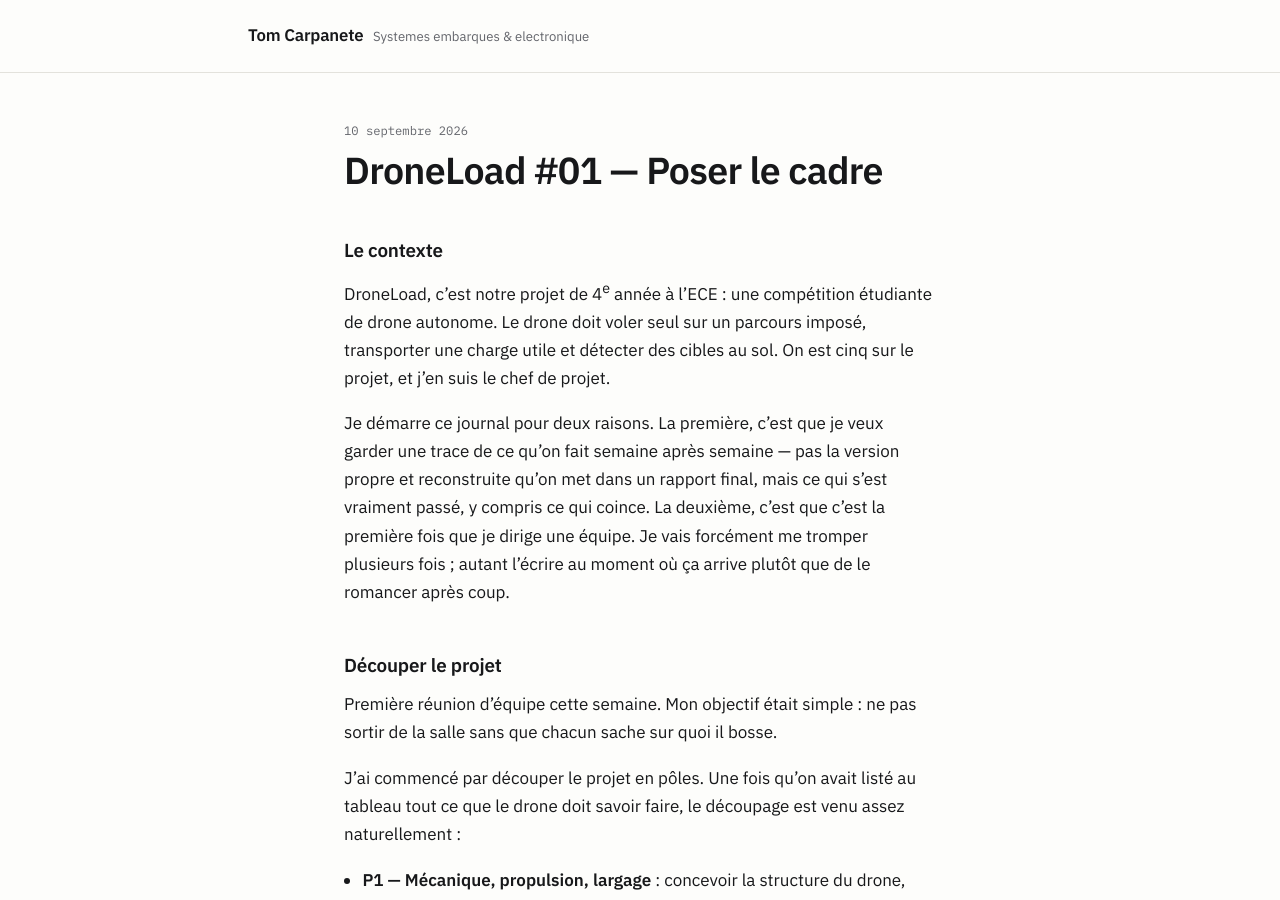
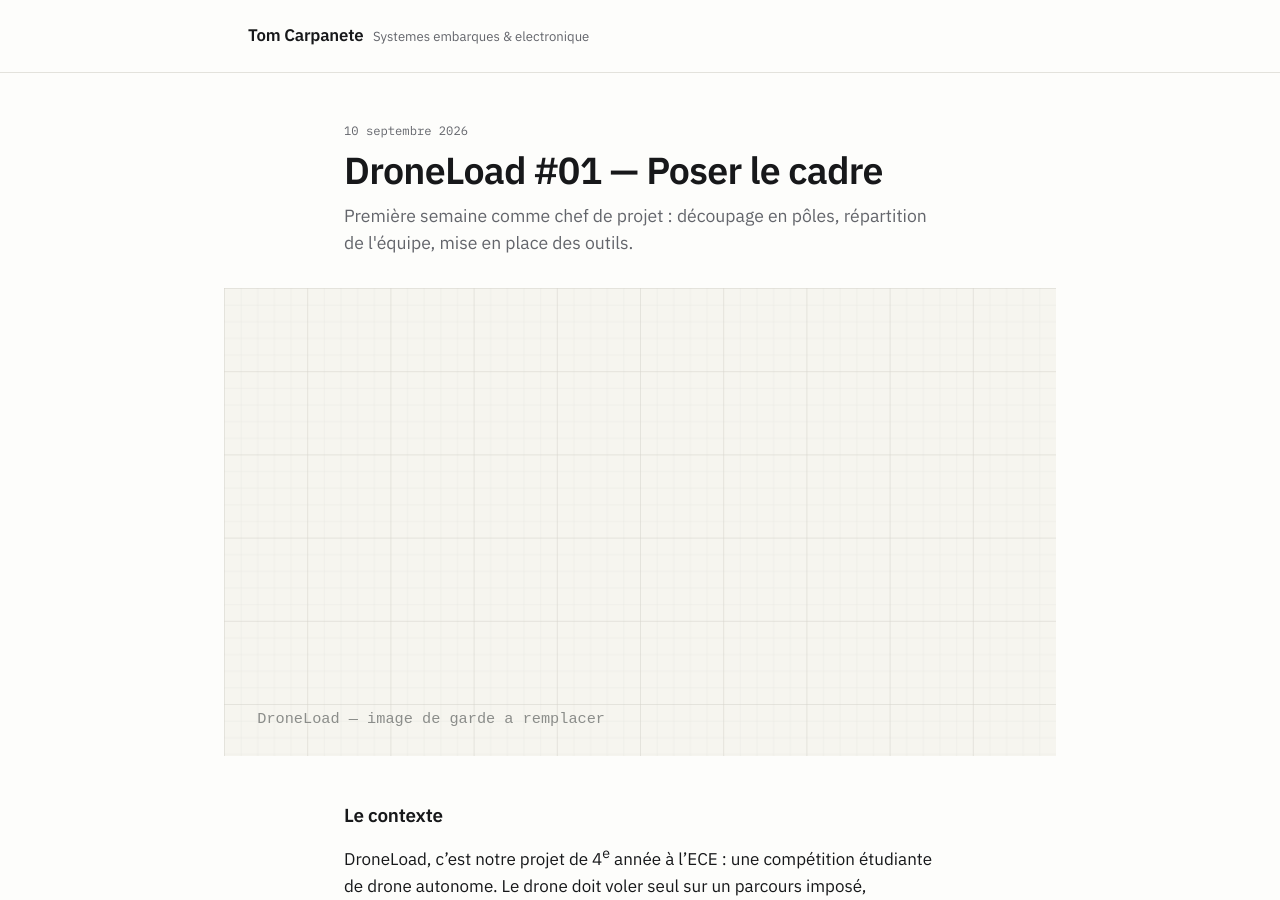
Before and after one commit to SingedJngl/singedjngl.github.io, a Jekyll site: the page built from _posts/fr/2026-09-10-droneload-01-premiere-reunion.md, in a window 1280 px wide and 900 px high. Built offline with Jekyll 4.4.1, drawn with Linux system fonts in a browser that asks for light colours.

Commit message:
Update metadata for droneload project post

```diff
--- a/_posts/fr/2026-09-10-droneload-01-premiere-reunion.md
+++ b/_posts/fr/2026-09-10-droneload-01-premiere-reunion.md
@@ -6,8 +6,10 @@ lang: fr
 ref: droneload-01
 categories: [droneload]
 tags: [droneload, ardupilot, gestion-de-projet, journal-de-bord]
-image: /assets/img/droneload/01-cover.jpg
-excerpt: "Première semaine comme chef de projet : découpage en pôles, répartition de l'équipe, mise en place des outils."
+permalink: /journal/droneload-01-premiere-reunion/
+cover: /assets/img/droneload.svg
+cover_alt: "Le tableau de découpage des pôles lors de la première réunion"
+excerpt_text: "Première semaine comme chef de projet : découpage en pôles, répartition de l'équipe, mise en place des outils."
 ---
 
 ## Le contexte
```
